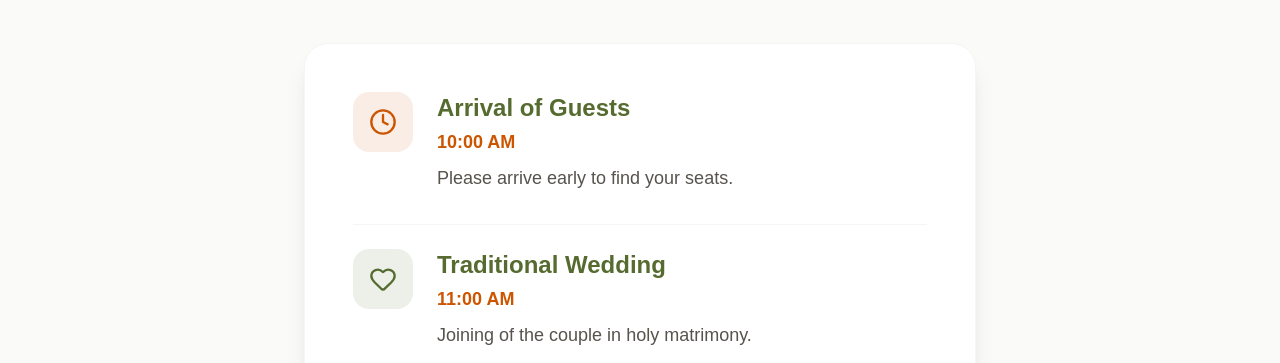
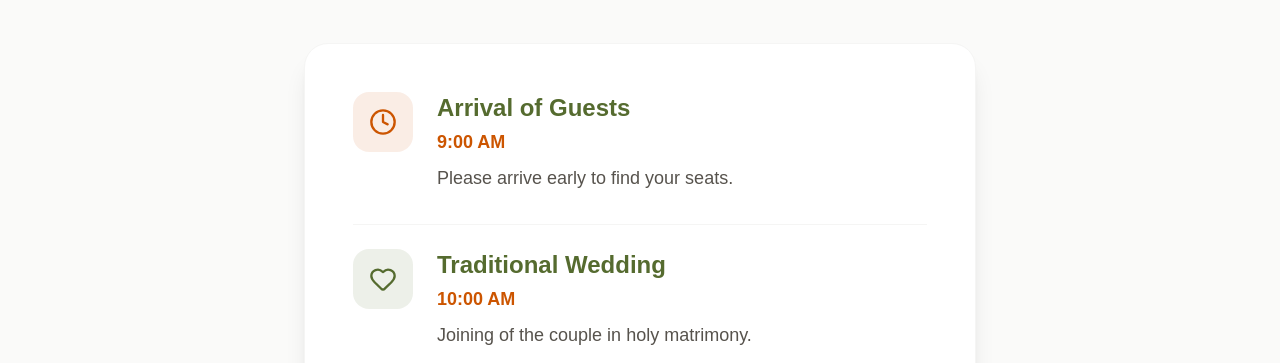
Before and after one commit to Sammione/oyin-kenny, a React (Vite) app: page / in a window 1280 px wide. Shown: the part 3020-3383 px from the top of the page. Built offline with nearby package versions, Linux system fonts and the light colour scheme.

Commit message:
Update arrival and traditional times, set name input color to burnt orange

```diff
--- a/src/pages/AdminDashboard.tsx
+++ b/src/pages/AdminDashboard.tsx
@@ -7,7 +7,7 @@ import ExportCsvButton from '../components/ExportCsvButton'
 export default function AdminDashboard() {
   const navigate = useNavigate()
   const [loading, setLoading] = useState(true)
-  const [fetchError, setFetchError] = useState<string | null>(null)
+  const [fetchError, setFetchError] = useState<string | null>(null);
   const [data, setData] = useState<{
     stats: {
       totalRegistered: number
--- a/src/pages/Home.tsx
+++ b/src/pages/Home.tsx
@@ -254,7 +254,7 @@ export default function Home() {
               </div>
               <div>
                 <h4 className="text-2xl font-bold text-[#556B2F]">Arrival of Guests</h4>
-                <p className="text-[#CC5500] font-bold text-lg mt-1">10:00 AM</p>
+                <p className="text-[#CC5500] font-bold text-lg mt-1">9:00 AM</p>
                 <p className="text-stone-600 mt-2 text-lg">Please arrive early to find your seats.</p>
               </div>
             </div>
@@ -267,7 +267,7 @@ export default function Home() {
               </div>
               <div>
                 <h4 className="text-2xl font-bold text-[#556B2F]">Traditional Wedding</h4>
-                <p className="text-[#CC5500] font-bold text-lg mt-1">11:00 AM</p>
+                <p className="text-[#CC5500] font-bold text-lg mt-1">10:00 AM</p>
                 <p className="text-stone-600 mt-2 text-lg">Joining of the couple in holy matrimony.</p>
               </div>
             </div>
--- a/src/pages/RSVP.tsx
+++ b/src/pages/RSVP.tsx
@@ -73,7 +73,7 @@ export default function RSVPPage() {
                   id="name"
                   name="name"
                   required
-                  className="w-full px-4 py-3 rounded-lg border border-stone-200 focus:ring-2 focus:ring-[#CC5500] focus:border-transparent outline-none transition-all"
+                  className="w-full px-4 py-3 rounded-lg border border-stone-200 focus:ring-2 focus:ring-[#CC5500] focus:border-transparent outline-none transition-all text-[#CC5500]"
                   placeholder="e.g. Jane Doe"
                 />
               </div>
```
